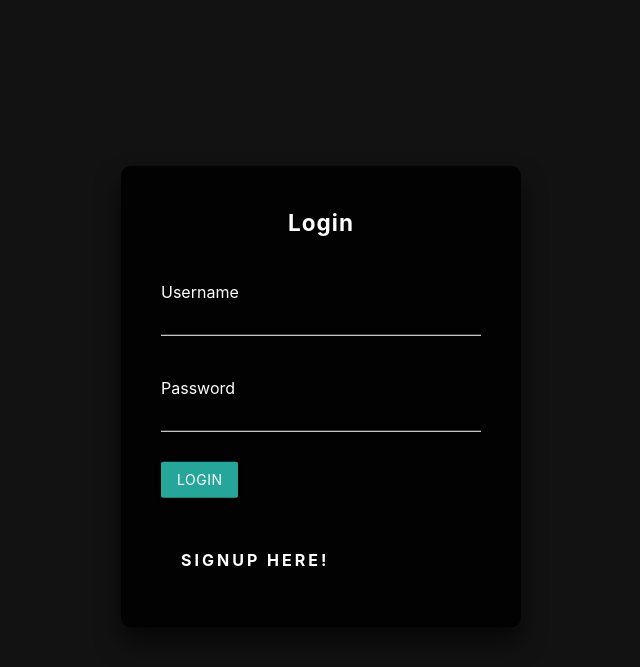
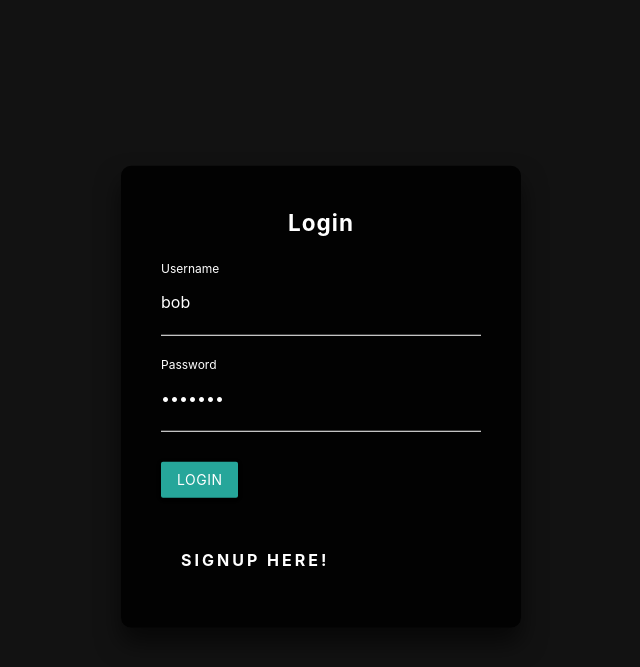
Before and after one commit to localhusks/ShapeShift-Studio, a Flask app: page / in a window 1280 px wide. Shown: the top 667 px of the page, without its empty margins (319-959 px from the left). Run offline with Flask 3, Linux system fonts and the light colour scheme.

Commit message:
Added Value to login

```diff
--- a/App/templates/login.html
+++ b/App/templates/login.html
@@ -197,12 +197,11 @@
     <p>Login</p>
     <form method="POST" action="/login">
         <div class="user-box">
-
-            <input  name="username" type="text" class="validate" required>
+            <input  name="username" value="bob" type="text" class="validate" required>
             <label>Username</label>
         </div>
         <div class="user-box">
-            <input  name="password" type="password" class="validate" required>
+            <input  name="password" value="bobpass" type="password" class="validate" required>
             <label>Password</label>
         </div>
         <div>
```
